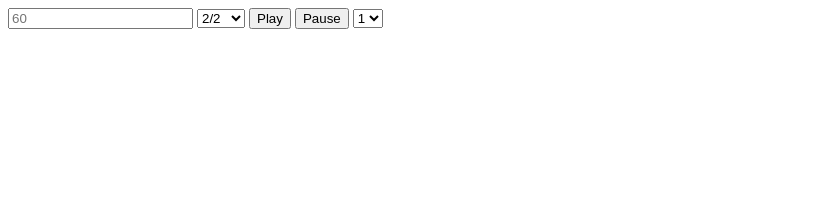
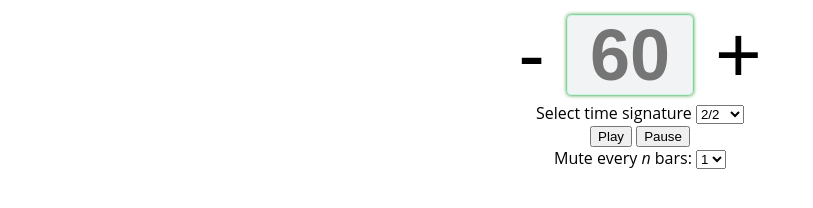
Before and after one commit to pablomartan/thats-why-you-shed, a website built with Vite: page index.html in a window 1280 px wide. Shown: the whole page, without its empty margins (0-813 px from the left). Built offline with nearby package versions, Linux system fonts and the light colour scheme.

Commit message:
feat: add increase/decrease bpm buttons with basic styling

```diff
--- /dev/null
+++ b/index.css
@@ -0,0 +1,51 @@
+body {
+  font-family: "Open Sans", sans-serif;
+}
+
+.p-metronome {
+  width: 100%;
+  height: 100%;
+
+  display: flex;
+  flex-direction: column;
+  align-items: center;
+}
+
+.c-bpm-input {
+  display: flex;
+  align-items: center;
+  gap: 1rem;
+
+  /* For Chrome/Edge and Safari */
+  input[type="number"]::-webkit-outer-spin-button,
+  input[type="number"]::-webkit-inner-spin-button {
+    appearance: none;
+  }
+
+  /* For Firefox */
+  input[type="number"] {
+    appearance: textfield;
+  }
+
+  & .__control {
+    border: unset;
+    background-color: unset;
+
+    font-size: 5rem;
+  }
+
+  & .__text-input {
+    width: 120px;
+    height: 76px;
+
+    background-color: #f1f3f5;
+
+    border: 1px solid #c3fae8;
+    border-radius: 4px;
+    box-shadow: 0 0 4px 0 rgba(8, 127, 9, 50);
+
+    font-size: 4.5rem;
+    font-weight: 600;
+    text-align: center;
+  }
+}
--- a/index.html
+++ b/index.html
@@ -1,11 +1,38 @@
 <!DOCTYPE html>
 <html lang="en">
 <head>
-    <meta charset="UTF-8">
+  <meta charset="UTF-8">
+  <link rel="stylesheet" href="./index.css" >
     <title>That's why you shed!</title>
 </head>
 <body>
-    <input type="number" class="c-bpm-input" placeholder="60">
+  <div class="p-metronome">
+      <div class="c-bpm-input">
+          <button
+              class="c-bpm-input __control --dec"
+              commandfor="bpm-input"
+              command="--decrement"
+          >
+              -
+          </button>
+          <input
+            class="c-bpm-input __text-input"
+            name="bpm-input"
+            id="bpm-input"
+            type="number"
+            placeholder="60" />
+          <button
+              class="c-bpm-input __control --inc"
+              commandfor="bpm-input"
+              command="--increment"
+          >
+              +
+          </button>
+      </div>
+    <div class="time-signature-selector">
+    <label for="time-signature-selector">
+      Select time signature
+      </label>
     <select class="c-time-signature-selector" name="time-signature-selector">
         <option id="22">2/2</option>
         <option id="24">2/4</option>
@@ -16,14 +43,23 @@
         <option id="98">9/8</option>
         <option id="128">12/8</option>
     </select>
+    </div>
+    <div class="c-button-group">
     <button class="c-play-button">Play</button>
     <button class="c-stop-button">Pause</button>
-    <select class="c-mute-bar-selector">
+    </div>
+    <div class="mute-bar-selector">
+    <label for="mute-bar-selector">
+      Mute every <i>n</i> bars:
+    </label>
+    <select name="mute-bar-selector" class="c-mute-bar-selector">
         <option id="mute1">1</option>
         <option id="mute2">2</option>
         <option id="mute3">3</option>
         <option id="mute4">4</option>
     </select>
+    </div>
+    </div>
     <script type="module" src="./src/index.ts"></script>
 </body>
 </html>
--- a/src/index.ts
+++ b/src/index.ts
@@ -30,6 +30,20 @@ document.addEventListener("DOMContentLoaded", () => {
     ".c-mute-bar-selector",
   );
 
+  const numberInputs = document.querySelectorAll(
+    'input[type="number"]',
+  ) as NodeListOf<HTMLInputElement>;
+
+  numberInputs.forEach((input) => {
+    input.addEventListener("command", (event) => {
+      if (event.command === "--increment") {
+        input.stepUp();
+      } else if (event.command === "--decrement") {
+        input.stepDown();
+      }
+    });
+  });
+
   playButton.addEventListener("click", () => {
     if (metronome === undefined) {
       init(
```
